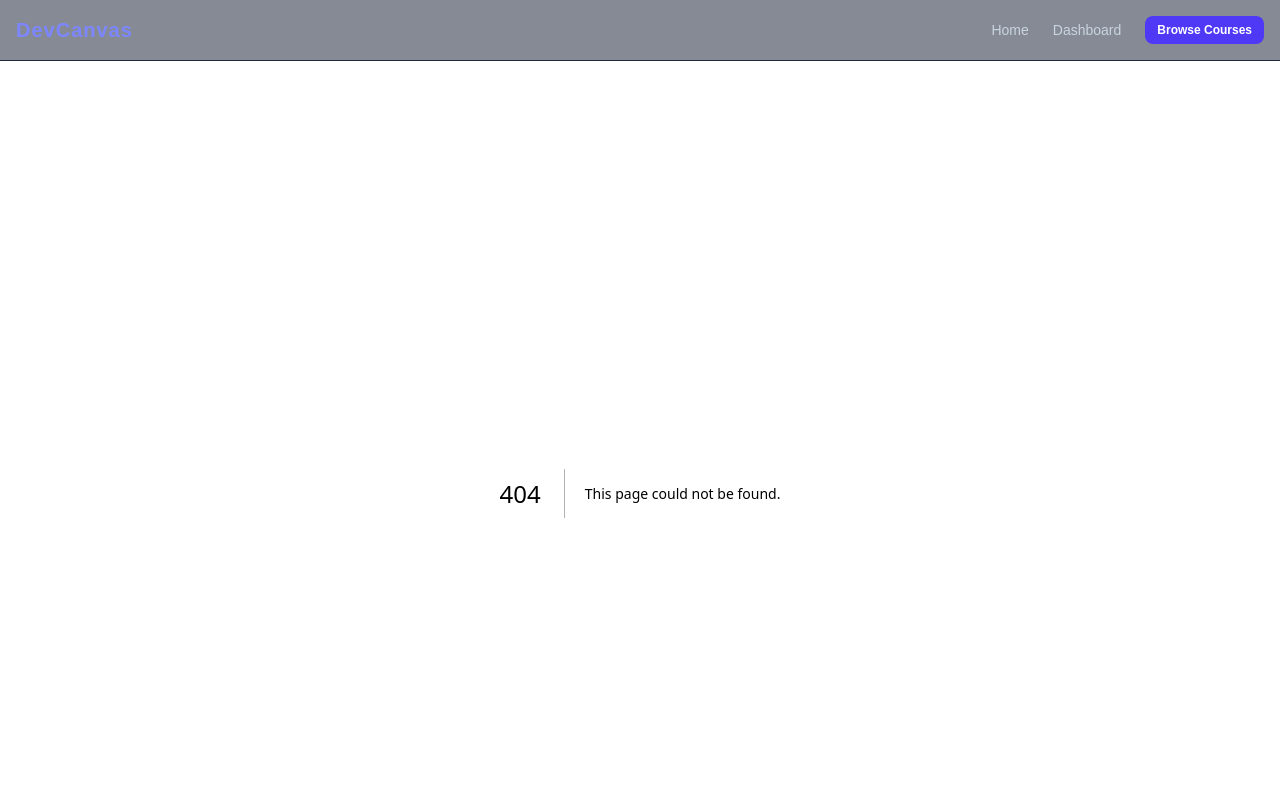
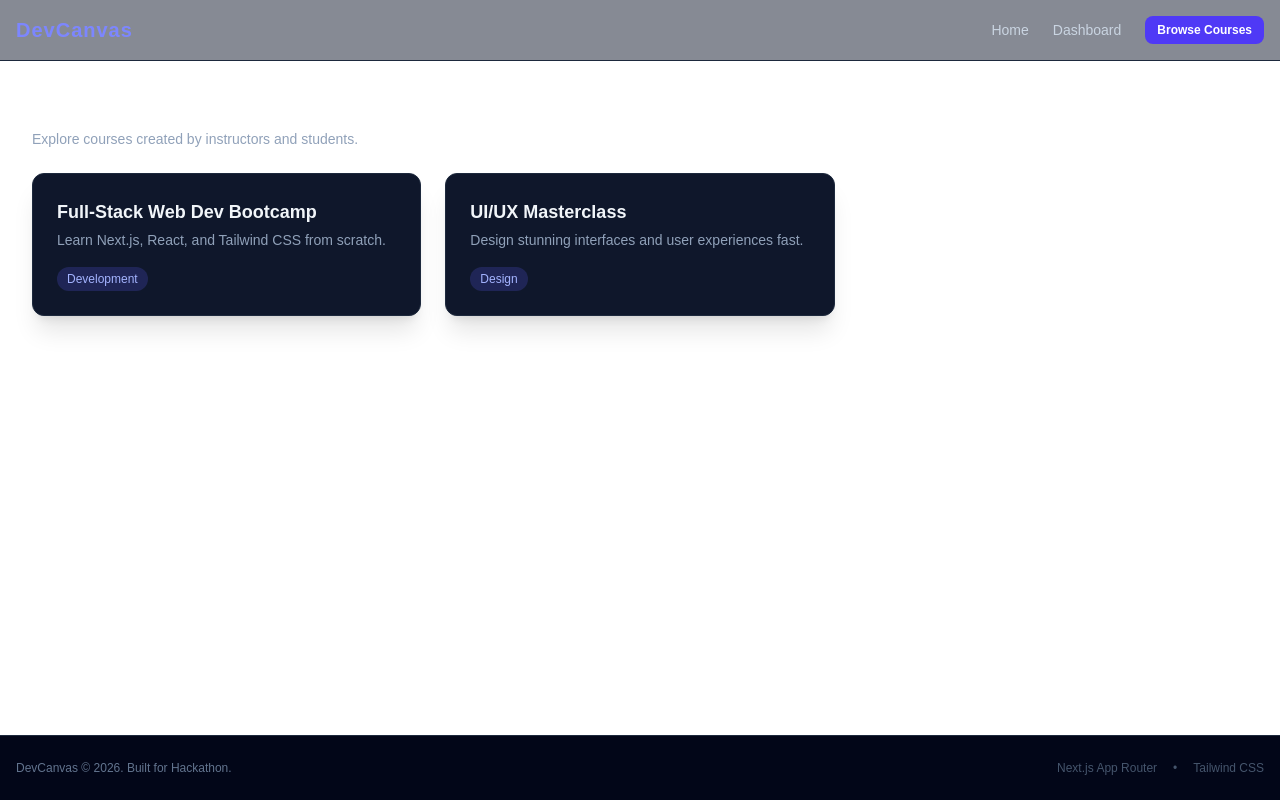
Before and after one commit to devspark-2501/DevCanvas, a Next.js app: page /browse in a window 1280 px wide. Before the commit this address had no page. Shown: the top 800 px of the page. Built offline with nearby package versions, Linux system fonts and the light colour scheme.

Commit message:
Browse Page (app/browse/page.js)

```diff
--- /dev/null
+++ b/app/browse/page.js
@@ -0,0 +1,26 @@
+"use client";
+import Card from "@/app/components/ui/Card";
+import { useCourses } from "@/app/components/CourseContext";
+
+export default function BrowsePage() {
+  const { courses } = useCourses();
+
+  return (
+    <div className="space-y-6">
+      <div>
+        <h1 className="text-3xl font-bold text-white">Browse Available Courses</h1>
+        <p className="text-slate-400 text-sm">Explore courses created by instructors and students.</p>
+      </div>
+
+      <div className="grid grid-cols-1 md:grid-cols-2 lg:grid-cols-3 gap-6">
+        {courses.map((course) => (
+          <Card key={course.id} title={course.title} description={course.description}>
+            <span className="inline-block bg-indigo-500/20 text-indigo-300 text-xs px-2.5 py-1 rounded-full font-medium">
+              {course.category}
+            </span>
+          </Card>
+        ))}
+      </div>
+    </div>
+  );
+}
```
